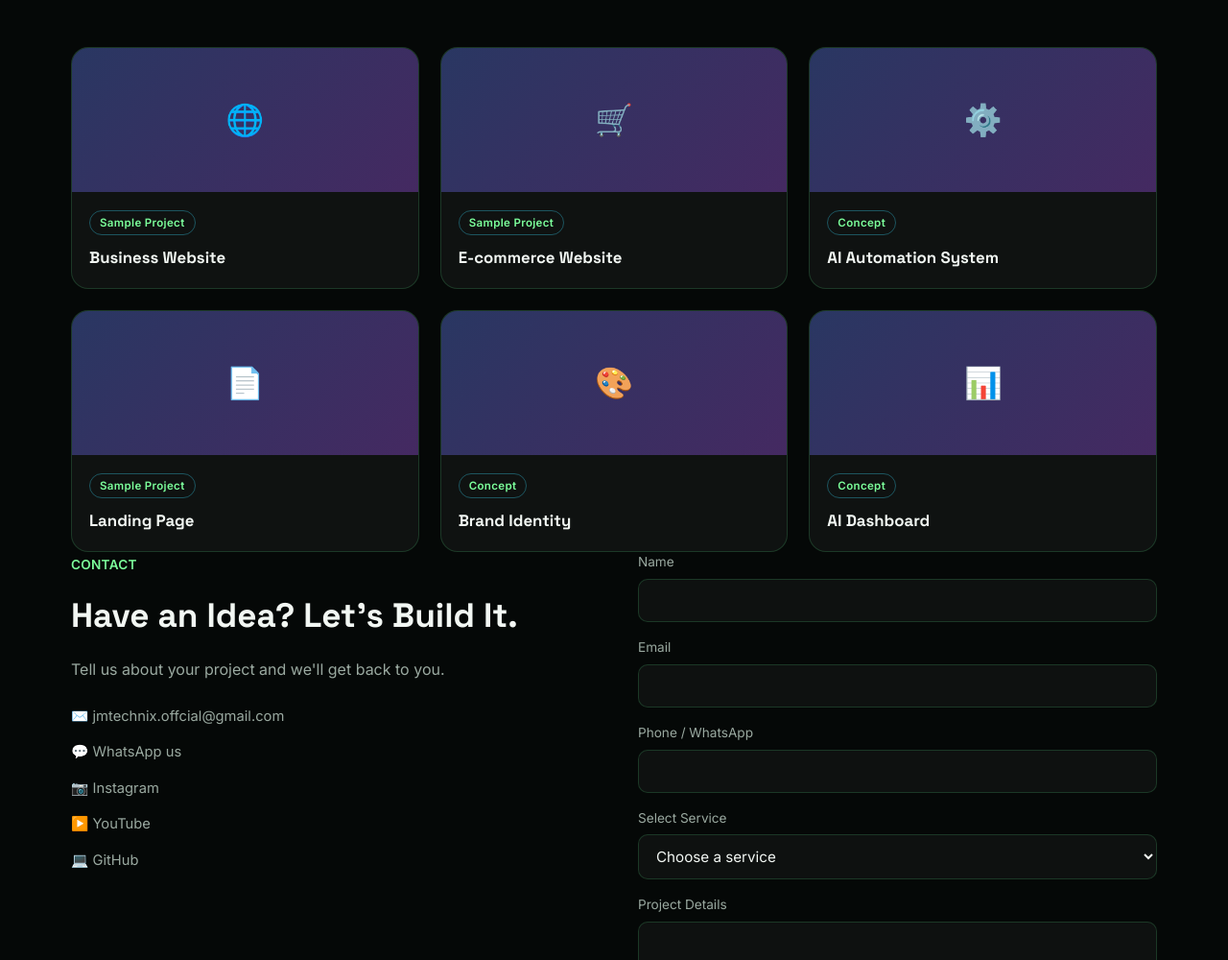
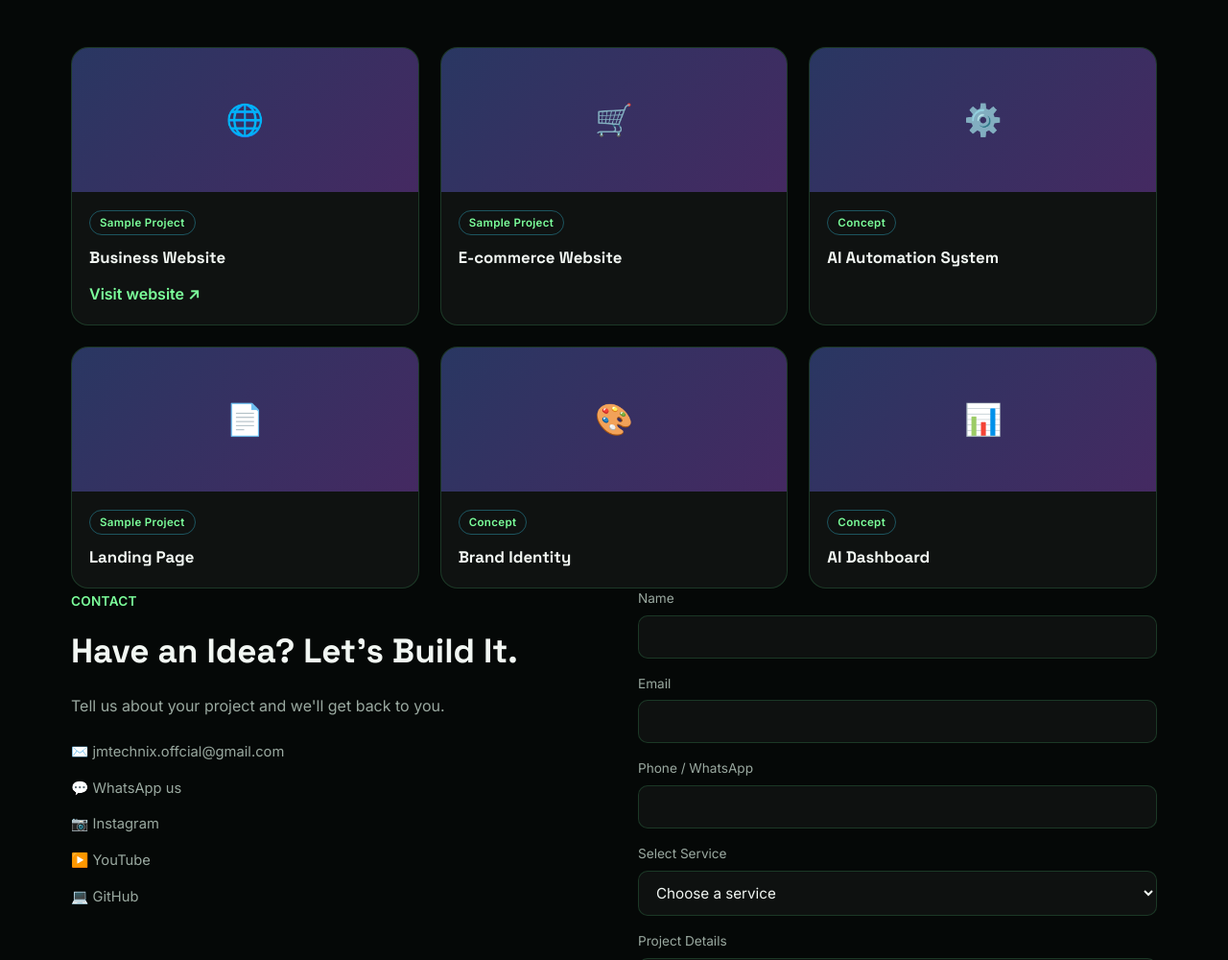
Before and after one commit to jmtechnix/OurWebsite, a plain HTML site: page index.html in a window 1280 px wide. Shown: the part 3816-4816 px from the top of the page at 96% size. Drawn offline with Linux system fonts and the light colour scheme.

Commit message:
add business website project

```diff
--- a/css/style.css
+++ b/css/style.css
@@ -127,6 +127,8 @@ nav{display:flex; align-items:center; justify-content:space-between; height:76px
 .work-card{border-radius:var(--radius); overflow:hidden; border:1px solid var(--card-b); background:var(--card);}
 .work-thumb{height:150px; background:linear-gradient(135deg,rgba(91,124,250,.35),rgba(168,85,247,.35)); display:flex; align-items:center; justify-content:center; font-size:2rem;}
 .work-body{padding:18px;}
+.work-link{display:inline-block; margin-top:12px; color:var(--cyan); font-weight:600; text-decoration:none;}
+.work-link:hover{color:var(--text); text-decoration:underline;}
 .tag{display:inline-block; font-size:.72rem; font-weight:700; letter-spacing:.03em; color:var(--cyan); border:1px solid rgba(56,208,240,.35); padding:3px 10px; border-radius:100px; margin-bottom:10px;}
 
 /* PROCESS */
--- a/js/main.js
+++ b/js/main.js
@@ -78,7 +78,7 @@ window.addEventListener('DOMContentLoaded',()=>{
 
 // ---- Work data ----
 const WORK = [
-  {icon:"🌐", title:"Business Website", tag:"Sample Project"},
+  {icon:"🌐", title:"Business Website", tag:"Sample Project", link:"https://jmtechnix.github.io/luxeaura-unisex-salon/"},
   {icon:"🛒", title:"E-commerce Website", tag:"Sample Project"},
   {icon:"⚙️", title:"AI Automation System", tag:"Concept"},
   {icon:"📄", title:"Landing Page", tag:"Sample Project"},
@@ -89,7 +89,8 @@ const workGrid = document.getElementById('workGrid');
 WORK.forEach(w=>{
   const el = document.createElement('div');
   el.className = 'work-card';
-  el.innerHTML = `<div class="work-thumb">${w.icon}</div><div class="work-body"><span class="tag">${w.tag}</span><h3 style="font-size:1.05rem;">${w.title}</h3></div>`;
+  const linkMarkup = w.link ? `<a class="work-link" href="${w.link}" target="_blank" rel="noopener noreferrer">Visit website ↗</a>` : '';
+  el.innerHTML = `<div class="work-thumb">${w.icon}</div><div class="work-body"><span class="tag">${w.tag}</span><h3 style="font-size:1.05rem;">${w.title}</h3>${linkMarkup}</div>`;
   workGrid.appendChild(el);
 });
 
```
